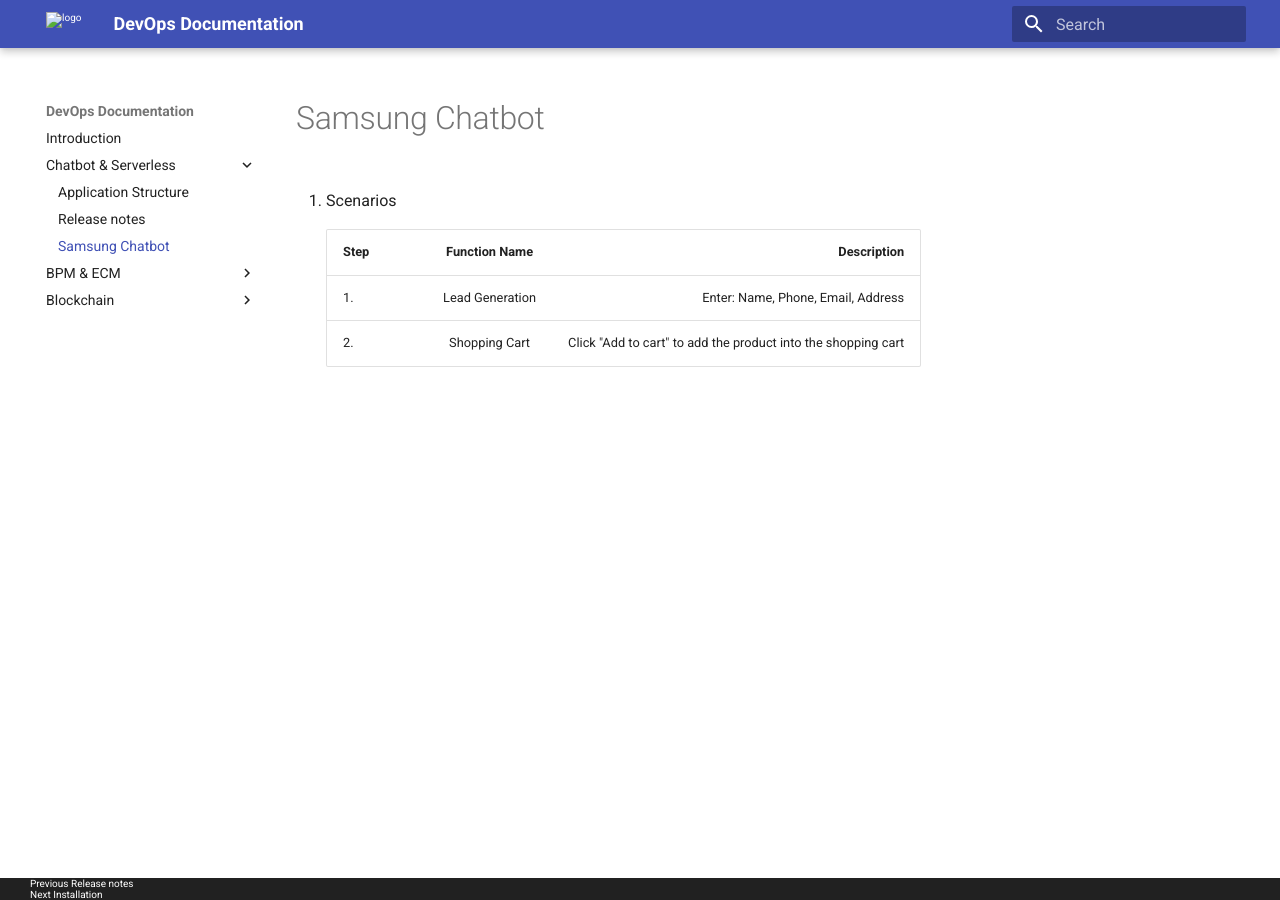
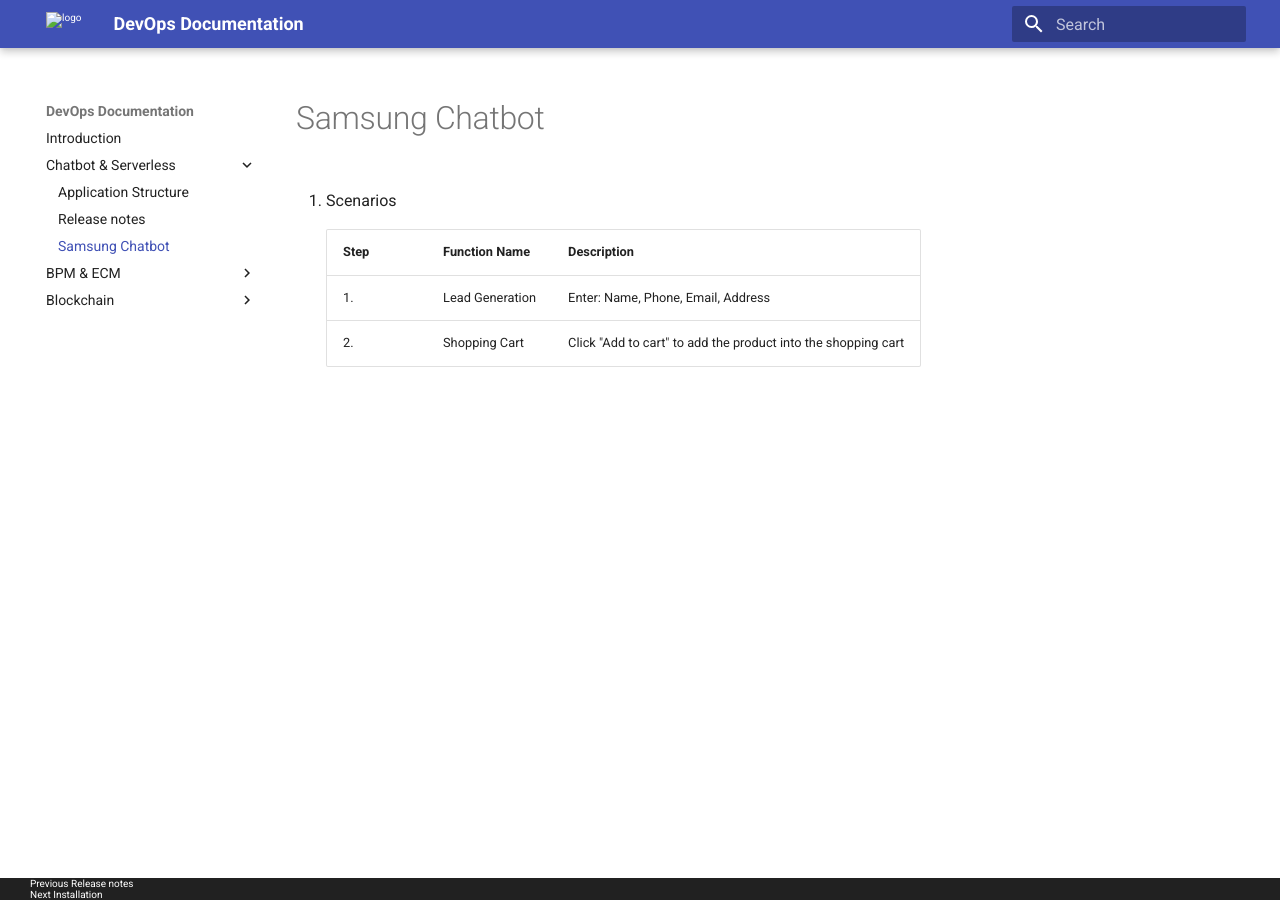
Before and after one commit to hoanganh25991/mkdocs-sample, an MkDocs documentation site: the page built from docs/chatbot-samsung.md, in a window 1280 px wide. Built offline with MkDocs 1.6.1 and Material for MkDocs 9.7.7, drawn with Linux system fonts in a browser that asks for light colours; old or Windows-style settings are respelled for this version of MkDocs.

Commit message:
no message

```diff
--- a/docs/chatbot-samsung.md
+++ b/docs/chatbot-samsung.md
@@ -1,7 +1,7 @@
 #Samsung Chatbot
 1. Scenarios
 
-    | Step  |   Function Name    |   Description   |
-    | ----- |:------------------:|  ---------------:|
-    |  1.   |   Lead Generation  |   Enter: Name, Phone, Email, Address |
-    |  2.   |   Shopping Cart    |   Click "Add to cart" to add the product into the shopping cart |
+    | Step | Function Name    | Description      |
+    | ---- |:---------------- | :--------------- |
+    |  1.  | Lead Generation  | Enter: Name, Phone, Email, Address |
+    |  2.  | Shopping Cart    | Click "Add to cart" to add the product into the shopping cart |
```
